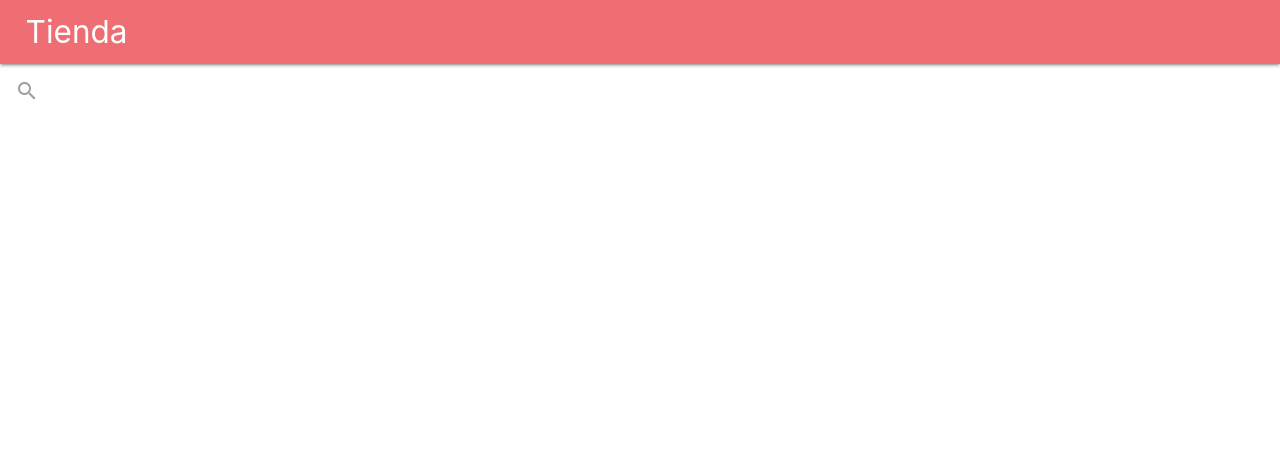
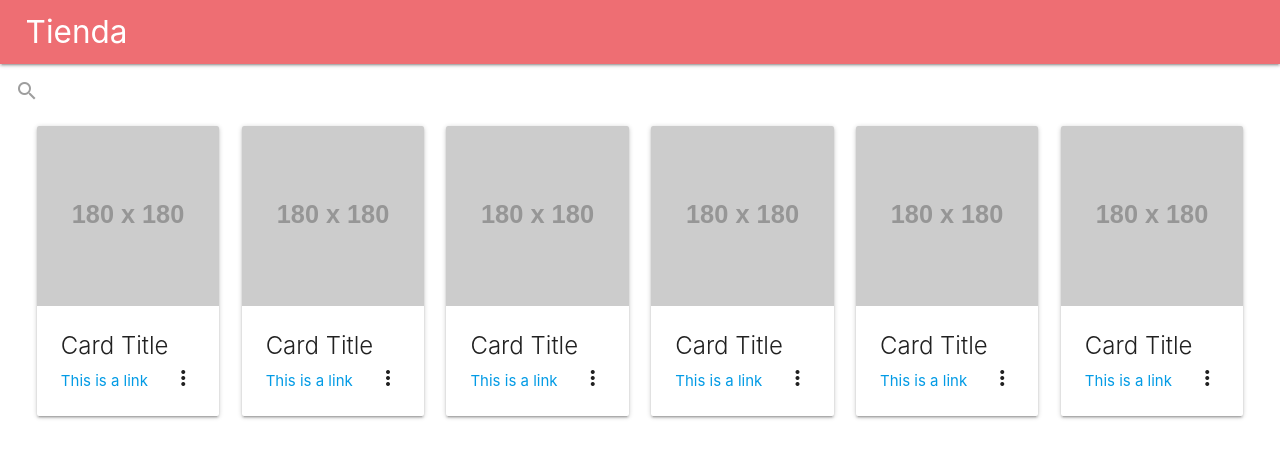
Before and after one commit to Rafterminador/JavascriptExercises, a plain HTML site: page Tienda/index.html in a window 1280 px wide. Drawn offline with nearby package versions, Linux system fonts and the light colour scheme; placeholder pictures from the web are drawn by us.

Commit message:
maquetado

```diff
--- a/Tienda/index.html
+++ b/Tienda/index.html
@@ -26,7 +26,98 @@
         </div>
         </form>
     </div>
-
+    <div class="row">
+        <div class="col s6 l2">
+            <div class="card">
+                <div class="card-image waves-effect waves-block waves-light">
+                    <img class="activator" src="https://dummyimage.com/180x180/">
+                </div>
+                <div class="card-content">
+                  <span class="card-title activator grey-text text-darken-4">Card Title<i class="material-icons right">more_vert</i></span>
+                  <p><a href="#">This is a link</a></p>
+                </div>
+                <div class="card-reveal">
+                  <span class="card-title grey-text text-darken-4">Card Title<i class="material-icons right">close</i></span>
+                  <p>Here is some more information about this product that is only revealed once clicked on.</p>
+                </div>
+            </div>
+        </div>
+        <div class="col s6 l2">
+            <div class="card">
+                <div class="card-image waves-effect waves-block waves-light">
+                    <img class="activator" src="https://dummyimage.com/180x180/">
+                </div>
+                <div class="card-content">
+                  <span class="card-title activator grey-text text-darken-4">Card Title<i class="material-icons right">more_vert</i></span>
+                  <p><a href="#">This is a link</a></p>
+                </div>
+                <div class="card-reveal">
+                  <span class="card-title grey-text text-darken-4">Card Title<i class="material-icons right">close</i></span>
+                  <p>Here is some more information about this product that is only revealed once clicked on.</p>
+                </div>
+            </div>
+        </div>
+        <div class="col s6 l2">
+            <div class="card">
+                <div class="card-image waves-effect waves-block waves-light">
+                    <img class="activator" src="https://dummyimage.com/180x180/">
+                </div>
+                <div class="card-content">
+                  <span class="card-title activator grey-text text-darken-4">Card Title<i class="material-icons right">more_vert</i></span>
+                  <p><a href="#">This is a link</a></p>
+                </div>
+                <div class="card-reveal">
+                  <span class="card-title grey-text text-darken-4">Card Title<i class="material-icons right">close</i></span>
+                  <p>Here is some more information about this product that is only revealed once clicked on.</p>
+                </div>
+            </div>
+        </div>
+        <div class="col s6 l2">
+            <div class="card">
+                <div class="card-image waves-effect waves-block waves-light">
+                    <img class="activator" src="https://dummyimage.com/180x180/">
+                </div>
+                <div class="card-content">
+                  <span class="card-title activator grey-text text-darken-4">Card Title<i class="material-icons right">more_vert</i></span>
+                  <p><a href="#">This is a link</a></p>
+                </div>
+                <div class="card-reveal">
+                  <span class="card-title grey-text text-darken-4">Card Title<i class="material-icons right">close</i></span>
+                  <p>Here is some more information about this product that is only revealed once clicked on.</p>
+                </div>
+            </div>
+        </div>
+        <div class="col s6 l2">
+            <div class="card">
+                <div class="card-image waves-effect waves-block waves-light">
+                    <img class="activator" src="https://dummyimage.com/180x180/">
+                </div>
+                <div class="card-content">
+                  <span class="card-title activator grey-text text-darken-4">Card Title<i class="material-icons right">more_vert</i></span>
+                  <p><a href="#">This is a link</a></p>
+                </div>
+                <div class="card-reveal">
+                  <span class="card-title grey-text text-darken-4">Card Title<i class="material-icons right">close</i></span>
+                  <p>Here is some more information about this product that is only revealed once clicked on.</p>
+                </div>
+            </div>
+        </div>
+        <div class="col s6 l2">
+            <div class="card">
+                <div class="card-image waves-effect waves-block waves-light">
+                    <img class="activator" src="https://dummyimage.com/180x180/">
+                </div>
+                <div class="card-content">
+                  <span class="card-title activator grey-text text-darken-4">Card Title<i class="material-icons right">more_vert</i></span>
+                  <p><a href="#">This is a link</a></p>
+                </div>
+                <div class="card-reveal">
+                  <span class="card-title grey-text text-darken-4">Card Title<i class="material-icons right">close</i></span>
+                  <p>Here is some more information about this product that is only revealed once clicked on.</p>
+                </div>
+            </div>
+        </div>
+    </div>
     <script src='src/js/main.js'></script>
 </body>
 </html>
--- a/Tienda/src/css/main.css
+++ b/Tienda/src/css/main.css
@@ -1,3 +1,10 @@
 .brand-logo{
     margin-left: 2%;
 }
+img{
+    height: 180px;
+}
+.row{
+    margin-left: 2%;
+    margin-right: 2%;
+}
--- a/Tienda/src/js/main.js
+++ b/Tienda/src/js/main.js
@@ -1,6 +1,21 @@
-const buscar = () =>{
-    console.log('hola')
-}
-document.getElementById('search').addEventListener('keyup', buscar)
-var algo =document.getElementById('search')
-console.log(algo)
+const fetchStore = async () => {
+    try {
+      const res = await fetch(
+        'https://fakestoreapi.com/products'
+      );
+
+      const data = await res.json();
+
+      return data;
+    } catch (error) {
+      console.log(error);
+    }
+  };
+  const fetchProducts = async () =>{
+      const products = await fetchStore()
+      products.forEach((element) => {
+          //console.log(element.id)
+      })
+      //console.log(products[0])
+  }
+  //fetchProducts()
```
